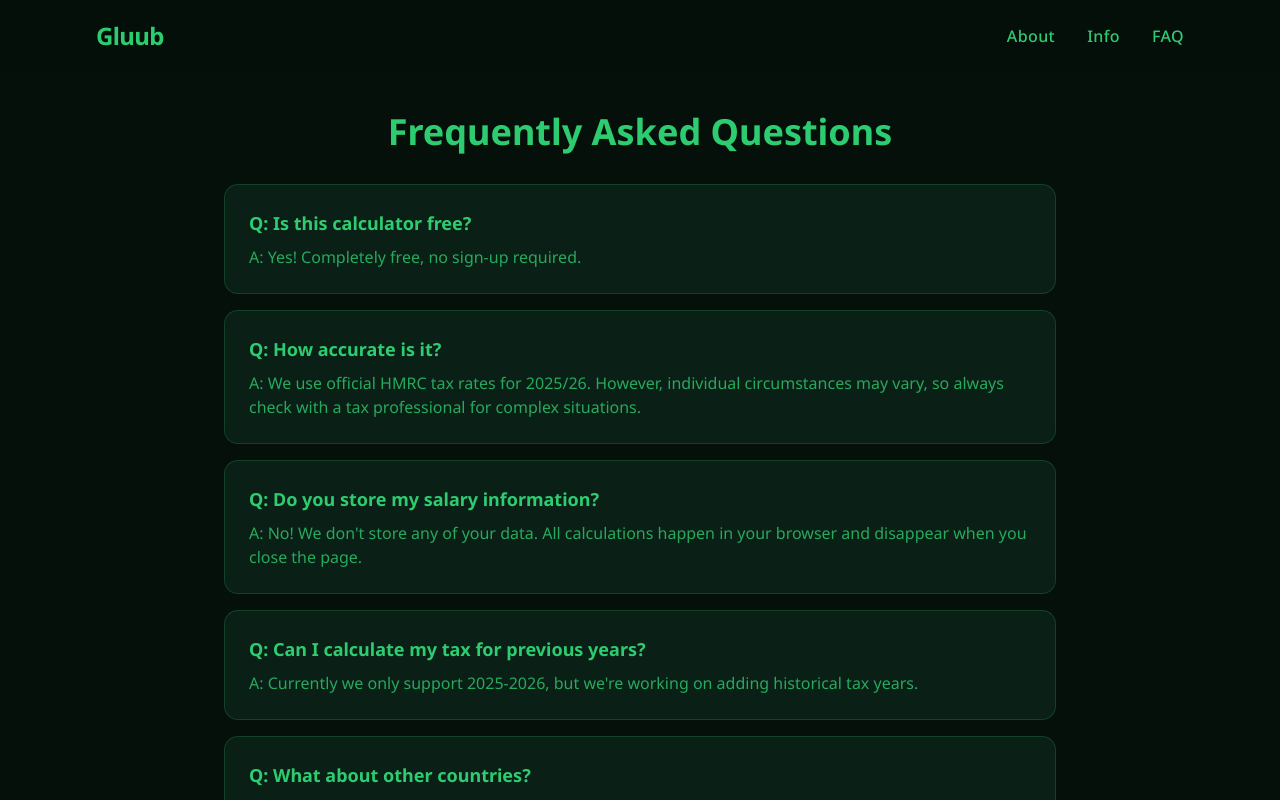
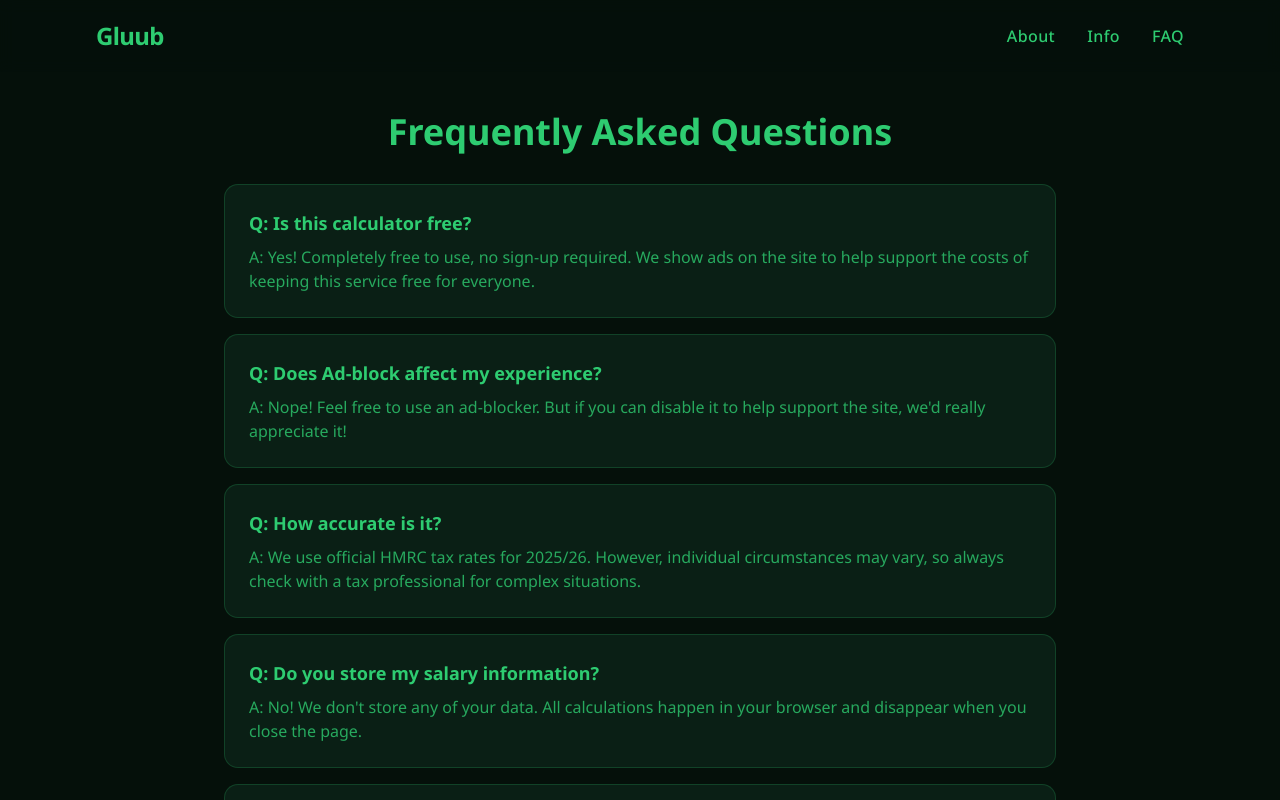
Before and after one commit to Maximillian-18/gluub-tax, a Next.js app: page /faq in a window 1280 px wide. Shown: the top 800 px of the page. Built offline with nearby package versions, Linux system fonts and the light colour scheme.

Commit message:
Update FAQ - add ads mention and ad-block question

```diff
--- a/src/app/faq/page.tsx
+++ b/src/app/faq/page.tsx
@@ -4,7 +4,11 @@ export default function FAQ() {
   const faqs = [
     {
       q: "Is this calculator free?",
-      a: "Yes! Completely free, no sign-up required."
+      a: "Yes! Completely free to use, no sign-up required. We show ads on the site to help support the costs of keeping this service free for everyone."
+    },
+    {
+      q: "Does Ad-block affect my experience?",
+      a: "Nope! Feel free to use an ad-blocker. But if you can disable it to help support the site, we'd really appreciate it!"
     },
     {
       q: "How accurate is it?",
```
